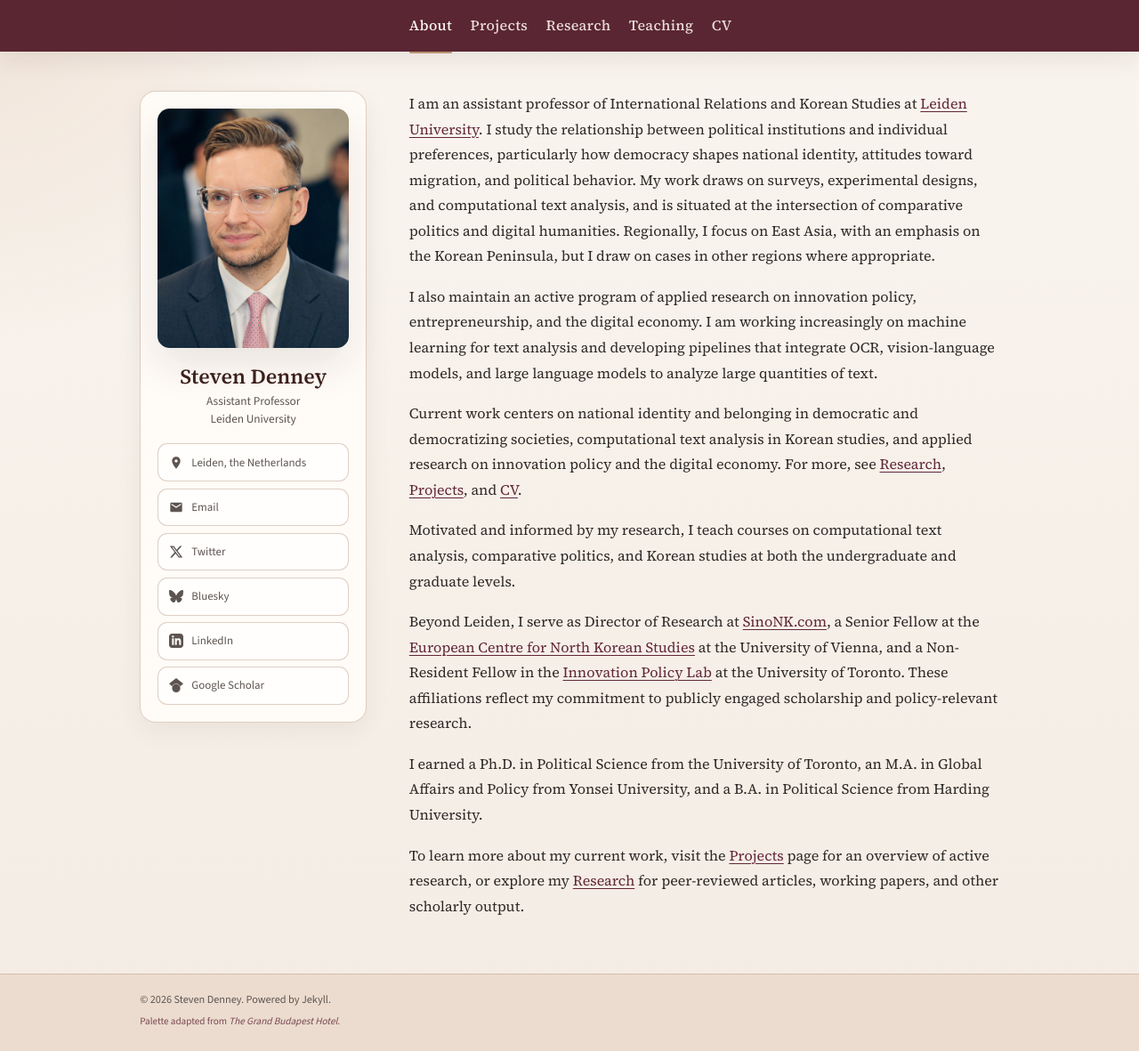
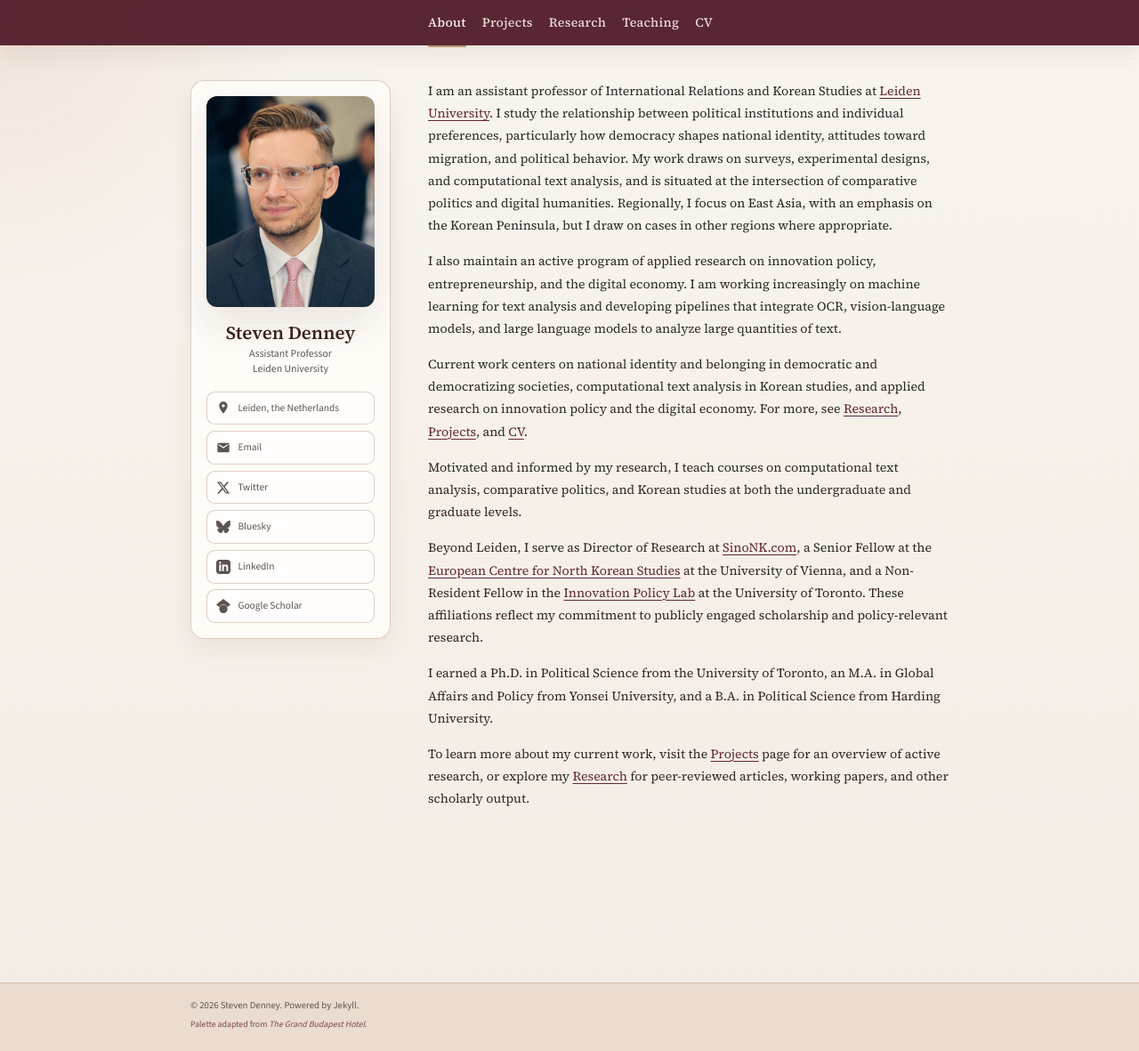
Before and after one commit to scdenney/scdenney.github.io, a Jekyll site: the page built from index.md, in a window 1280 px wide and 1181 px high. Shown: the whole window at 89% size. Built offline with Jekyll 4.4.1, drawn with Linux system fonts in a browser that asks for light colours.

Commit message:
Reduce text size to 75 percent

```diff
--- a/_includes/head.html
+++ b/_includes/head.html
@@ -7,6 +7,6 @@
 <link rel="preconnect" href="https://fonts.gstatic.com" crossorigin>
 <link href="https://fonts.googleapis.com/css2?family=Source+Sans+3:wght@400;500;600;700&family=Source+Serif+4:opsz,wght@8..60,400;8..60,500;8..60,600;8..60,700&display=swap" rel="stylesheet">
 
-<link rel="stylesheet" href="{{ '/assets/css/style.css?v=20260505b' | relative_url }}">
+<link rel="stylesheet" href="{{ '/assets/css/style.css?v=20260505c' | relative_url }}">
 
 <link rel="icon" type="image/svg+xml" href="{{ '/assets/images/favicon.svg' | relative_url }}">
--- a/assets/css/style.css
+++ b/assets/css/style.css
@@ -40,7 +40,7 @@
 }
 
 html {
-  font-size: 85%;
+  font-size: 75%;
   scroll-behavior: smooth;
   background:
     radial-gradient(circle at top left, rgba(213, 170, 142, 0.22), transparent 28rem),
```
